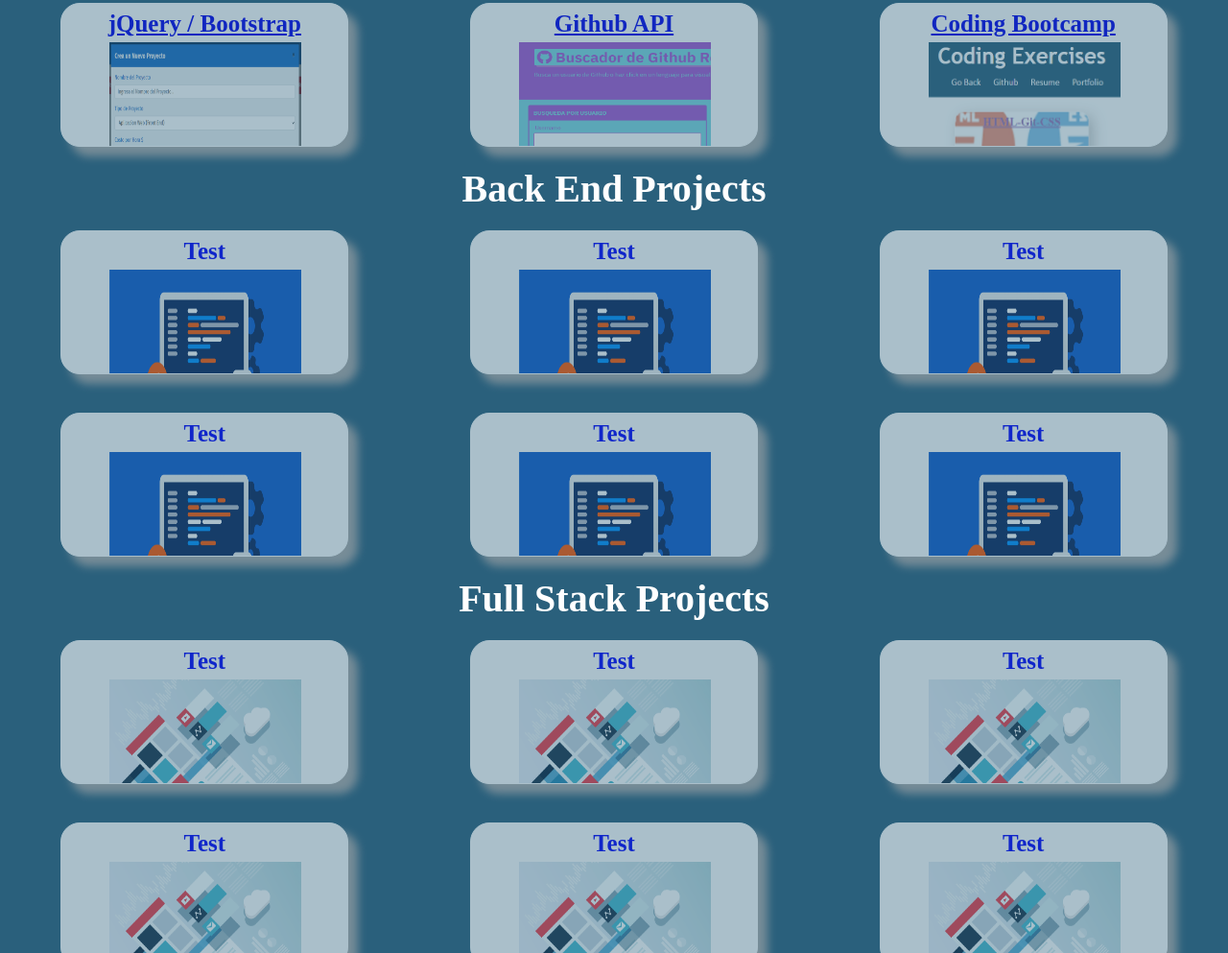
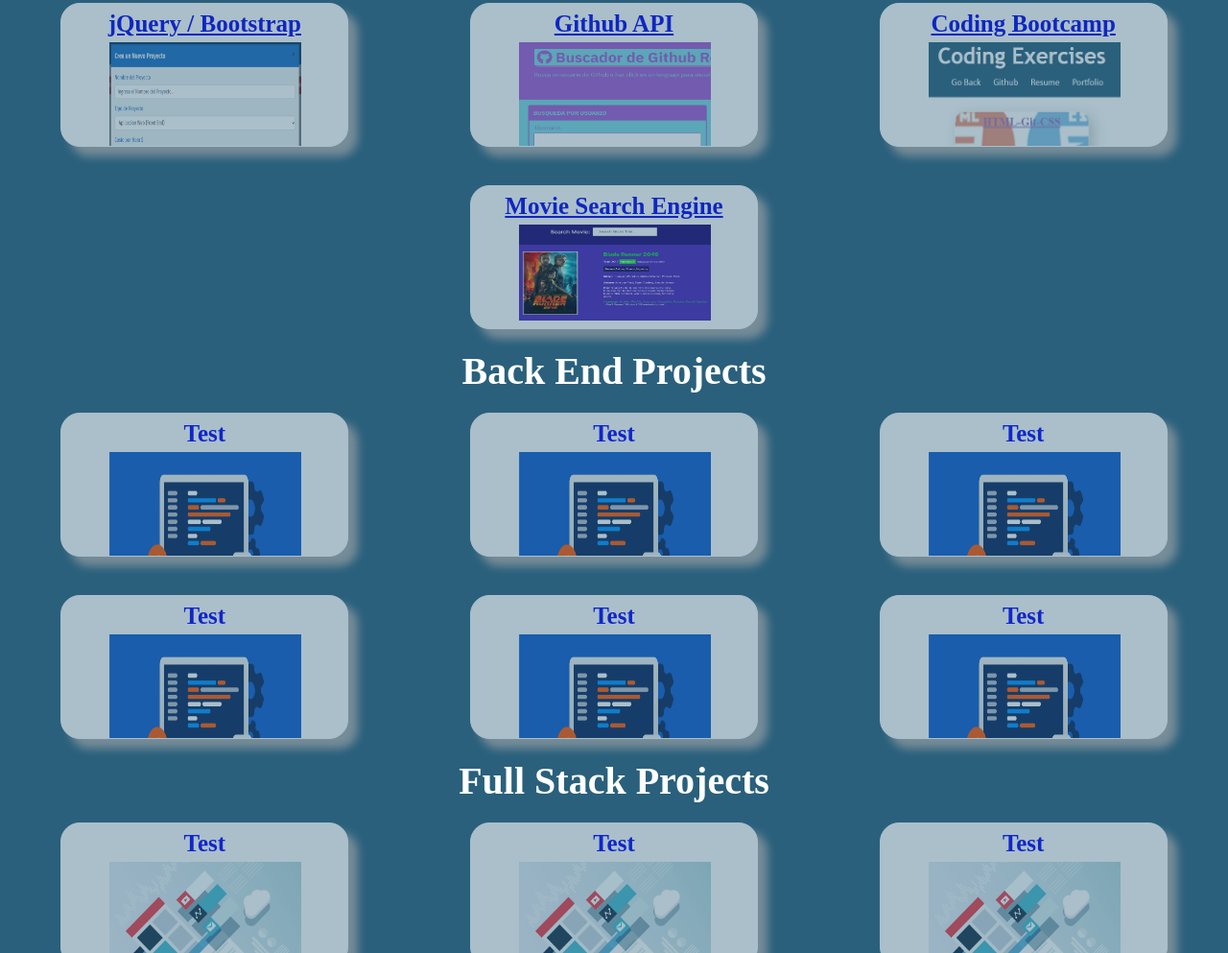
Before and after one commit to diegojimenez77/DJPportfolio, a plain HTML site: page index.html in a window 1280 px wide. Shown: the part 943-1936 px from the top of the page at 96% size. Drawn offline with Linux system fonts and the light colour scheme.

Commit message:
adding movie search engine

```diff
--- a/index.html
+++ b/index.html
@@ -52,6 +52,7 @@
             <div class="fe7"><a href="https://diegojimenez77.github.io/Coding-Exercises/05-Third-Party-APIs/pages/28-Stu-Mini-Project/exercise/index.html">jQuery / Bootstrap</a></div>
             <div class="fe8"><a href="https://diegojimenez77.github.io/server_side_exercise/">Github API</a></div>
             <div class="fe9"><a href="https://diegojimenez77.github.io/Coding-Exercises/">Coding Bootcamp</a></div>
+            <div class="fe10"><a href="https://diegojimenez77.github.io/omdb_search_engine/">Movie Search Engine</a></div>
         </div>
         <div class="container-fe"><h1>Back End Projects</h1></div>
         <div class="container-be">
--- a/stylesheet.css
+++ b/stylesheet.css
@@ -370,6 +370,34 @@ header nav ul li{
     background-position-y: 40px;
     background-position-x: 50px;
 }
+.fe10 {
+    background-color: #fff;
+    height: 15rem;
+    width: 30rem;
+    padding: 2rem;
+    border: 1px solid  #fff;
+    border-radius: 2rem;
+    margin: 2rem;
+    opacity: 0.6;
+    text-align: center;
+    line-height: 0.1rem;
+    font-size: 2.5rem;
+    font-weight: bold;
+    box-shadow: 10px 10px 10px #aaa;
+    color:blue;
+}
+
+.fe10:hover {
+    opacity: 1.0;
+    transform: rotate(-1deg) scale(1.1);
+}
+.fe10{
+    background-image: url(./Images/movie-search-engine.PNG);
+    background-size:200px 100px;;
+    background-repeat: no-repeat;
+    background-position-y: 40px;
+    background-position-x: 50px;
+}
 .be1 {
     background-color: #fff;
     height: 15rem;
```
Also changed, not shown: Images/movie-search-engine.PNG (added).
